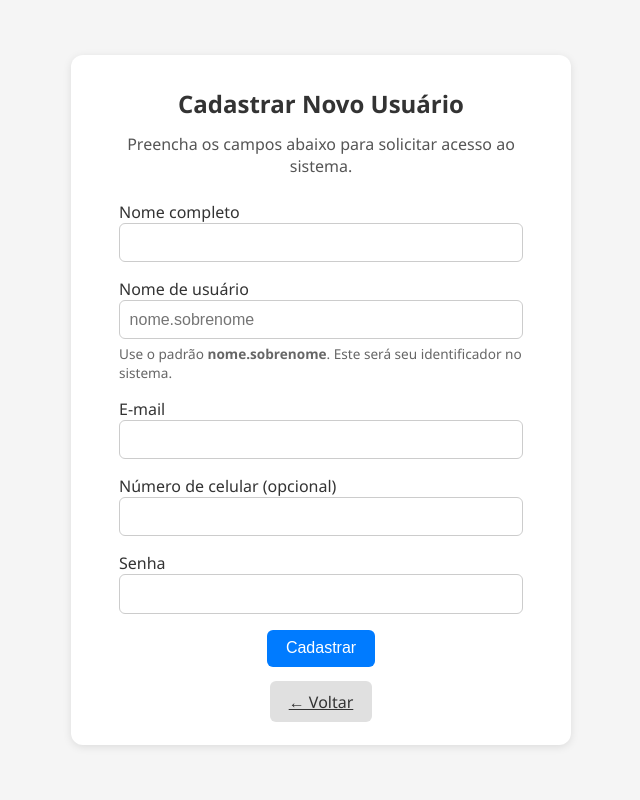
After one commit to PadawanXXVI/cpcr_app, a Flask app: page /cadastrar_usuario in a window 1280 px wide. The commit adds this page. Shown: the whole page, without its empty margins (319-959 px from the left). Run offline with Flask 3, Linux system fonts and the light colour scheme.

Commit message:
Finaliza funcionalidades de autenticação: cadastro, login, troca de senha e recuperação

```diff
--- a/app.py
+++ b/app.py
@@ -3,6 +3,7 @@ import mysql.connector
 from datetime import datetime
 from werkzeug.security import generate_password_hash, check_password_hash
 from config import DevelopmentConfig
+from functools import wraps
 
 app = Flask(__name__)
 app.config.from_object(DevelopmentConfig)
@@ -16,9 +17,23 @@ conn = mysql.connector.connect(
 )
 cursor = conn.cursor(dictionary=True)
 
+# Decorador para bloquear acesso com senha provisória
+def verificar_senha_provisoria(f):
+    @wraps(f)
+    def decorated_function(*args, **kwargs):
+        if 'id_usuario' in session:
+            cursor.execute("SELECT senha_provisoria FROM usuarios WHERE id_usuario = %s", (session['id_usuario'],))
+            resultado = cursor.fetchone()
+            if resultado and resultado['senha_provisoria']:
+                return redirect(url_for('trocar_senha'))
+        return f(*args, **kwargs)
+    return decorated_function
+
+
 @app.route('/')
 def index():
     return render_template('index.html')
+
 
 @app.route('/login', methods=['GET', 'POST'])
 def login():
@@ -30,15 +45,21 @@ def login():
         if user and check_password_hash(user['senha_hash'], senha):
             session['usuario'] = user['usuario']
             session['id_usuario'] = user['id_usuario']
+
+            if user.get('senha_provisoria'):
+                return redirect(url_for('trocar_senha'))
+
             return redirect(url_for('cadastro'))
         else:
             return "Usuário ou senha incorretos"
     return render_template('login.html')
 
+
 @app.route('/logout')
 def logout():
     session.clear()
     return redirect(url_for('login'))
+
 
 @app.route('/cadastrar_usuario', methods=['GET', 'POST'])
 def cadastrar_usuario():
@@ -67,7 +88,9 @@ def cadastrar_usuario():
 
     return render_template('cadastro_usuario.html')
 
+
 @app.route('/cadastro', methods=['GET', 'POST'])
+@verificar_senha_provisoria
 def cadastro():
     if 'usuario' not in session:
         return redirect(url_for('login'))
@@ -94,7 +117,9 @@ def cadastro():
         return redirect(url_for('cadastro'))
     return render_template('cadastro.html')
 
+
 @app.route('/atualizar', methods=['GET', 'POST'])
+@verificar_senha_provisoria
 def atualizar():
     if 'usuario' not in session:
         return redirect(url_for('login'))
@@ -127,7 +152,9 @@ def atualizar():
 
     return render_template('atualizacao.html')
 
+
 @app.route('/visualizacao')
+@verificar_senha_provisoria
 def visualizacao():
     if 'usuario' not in session:
         return redirect(url_for('login'))
@@ -137,7 +164,9 @@ def visualizacao():
     processos = cursor.fetchall()
     return render_template('visualizacao.html', processos=processos)
 
+
 @app.route('/detalhes/<numero_processo>')
+@verificar_senha_provisoria
 def detalhes_processo(numero_processo):
     if 'usuario' not in session:
         return redirect(url_for('login'))
@@ -157,5 +186,54 @@ def detalhes_processo(numero_processo):
 
     return render_template('detalhes_processo.html', processo=processo, movimentacoes=movimentacoes)
 
+
+@app.route('/recuperar_acesso', methods=['GET', 'POST'])
+def recuperar_acesso():
+    if request.method == 'POST':
+        email = request.form['email']
+        cursor.execute("SELECT * FROM usuarios WHERE email = %s", (email,))
+        usuario = cursor.fetchone()
+
+        if usuario:
+            print(f"[INFO] Solicitação de recuperação enviada por: {email}")
+
+        mensagem = "Se o e-mail informado estiver cadastrado, você receberá instruções para redefinir sua senha."
+        return render_template('recuperacao.html', mensagem=mensagem)
+
+    return render_template('recuperacao.html')
+
+
+@app.route('/trocar_senha', methods=['GET', 'POST'])
+def trocar_senha():
+    if 'id_usuario' not in session:
+        return redirect(url_for('login'))
+
+    if request.method == 'POST':
+        nova_senha = request.form['nova_senha']
+        confirmar_senha = request.form['confirmar_senha']
+
+        if nova_senha != confirmar_senha:
+            mensagem = "As senhas não coincidem. Tente novamente."
+            return render_template('trocar_senha.html', mensagem=mensagem)
+
+        nova_senha_hash = generate_password_hash(nova_senha)
+        id_usuario = session['id_usuario']
+
+        cursor.execute("""
+            UPDATE usuarios
+            SET senha_hash = %s, senha_provisoria = FALSE
+            WHERE id_usuario = %s
+        """, (nova_senha_hash, id_usuario))
+        conn.commit()
+
+        cursor.execute("SELECT * FROM usuarios WHERE id_usuario = %s", (id_usuario,))
+        user = cursor.fetchone()
+        session['usuario'] = user['usuario']
+
+        return redirect(url_for('cadastro'))
+
+    return render_template('trocar_senha.html')
+
+
 if __name__ == '__main__':
     app.run(debug=True)
--- a/static/css/styles.css
+++ b/static/css/styles.css
@@ -100,3 +100,35 @@ input[type="password"] {
 .link:hover {
     text-decoration: underline;
 }
+
+.form-info {
+    font-size: 0.85rem;
+    color: #666;
+    display: block;
+    margin-top: 0.3rem;
+  }
+
+  .btn-secondary {
+    background-color: #e0e0e0;
+    color: #333;
+    padding: 0.6rem 1.2rem;
+    border: none;
+    border-radius: 6px;
+    cursor: pointer;
+    font-size: 1rem;
+    transition: background-color 0.3s ease;
+}
+
+.btn-secondary:hover {
+    background-color: #c0c0c0;
+}
+
+.alert {
+    background-color: #d4edda;
+    color: #155724;
+    padding: 0.8rem;
+    border: 1px solid #c3e6cb;
+    border-radius: 6px;
+    margin-bottom: 1rem;
+    font-size: 0.95rem;
+}
--- /dev/null
+++ b/templates/cadastro_usuario.html
@@ -0,0 +1,50 @@
+<!DOCTYPE html>
+<html lang="pt-br">
+<head>
+  <meta charset="UTF-8">
+  <meta name="viewport" content="width=device-width, initial-scale=1.0">
+  <title>Cadastrar Usuário - CPCR</title>
+  <meta name="description" content="Formulário para solicitação de acesso ao sistema CPCR da Novacap.">
+  <link rel="stylesheet" href="{{ url_for('static', filename='css/styles.css') }}">
+</head>
+<body>
+  <div class="card">
+    <h1>Cadastrar Novo Usuário</h1>
+    <p>Preencha os campos abaixo para solicitar acesso ao sistema.</p>
+
+    <form method="POST" action="{{ url_for('cadastrar_usuario') }}">
+      <div class="form-group">
+        <label for="nome_completo">Nome completo</label>
+        <input type="text" id="nome_completo" name="nome_completo" required>
+      </div>
+
+      <div class="form-group">
+        <label for="nome_usuario">Nome de usuário</label>
+        <input type="text" id="nome_usuario" name="nome_usuario" placeholder="nome.sobrenome" required>
+        <small class="form-info">Use o padrão <strong>nome.sobrenome</strong>. Este será seu identificador no sistema.</small>
+      </div>
+
+      <div class="form-group">
+        <label for="email">E-mail</label>
+        <input type="email" id="email" name="email" required>
+      </div>
+
+      <div class="form-group">
+        <label for="numero_celular">Número de celular (opcional)</label>
+        <input type="text" id="numero_celular" name="numero_celular">
+      </div>
+
+      <div class="form-group">
+        <label for="senha">Senha</label>
+        <input type="password" id="senha" name="senha" required>
+      </div>
+
+      <button type="submit" class="btn-primary">Cadastrar</button>
+    </form>
+
+    <div style="margin-top: 1.5rem;">
+      <a href="{{ url_for('login') }}" class="btn-secondary" role="button" aria-label="Voltar para tela de login">← Voltar</a>
+    </div>
+  </div>
+</body>
+</html>
```
Also changed, not shown: database/estrutura.sql (+7 -7 lines), scripts/resetar_senha.py (added, +39 -0 lines), scripts/utils.py (added, +11 -0 lines), templates/index.html (+4 -4 lines), templates/login.html (+7 -6 lines), templates/recuperacao.html (added, +33 -0 lines), templates/trocar_senha.html (added, +38 -0 lines).
